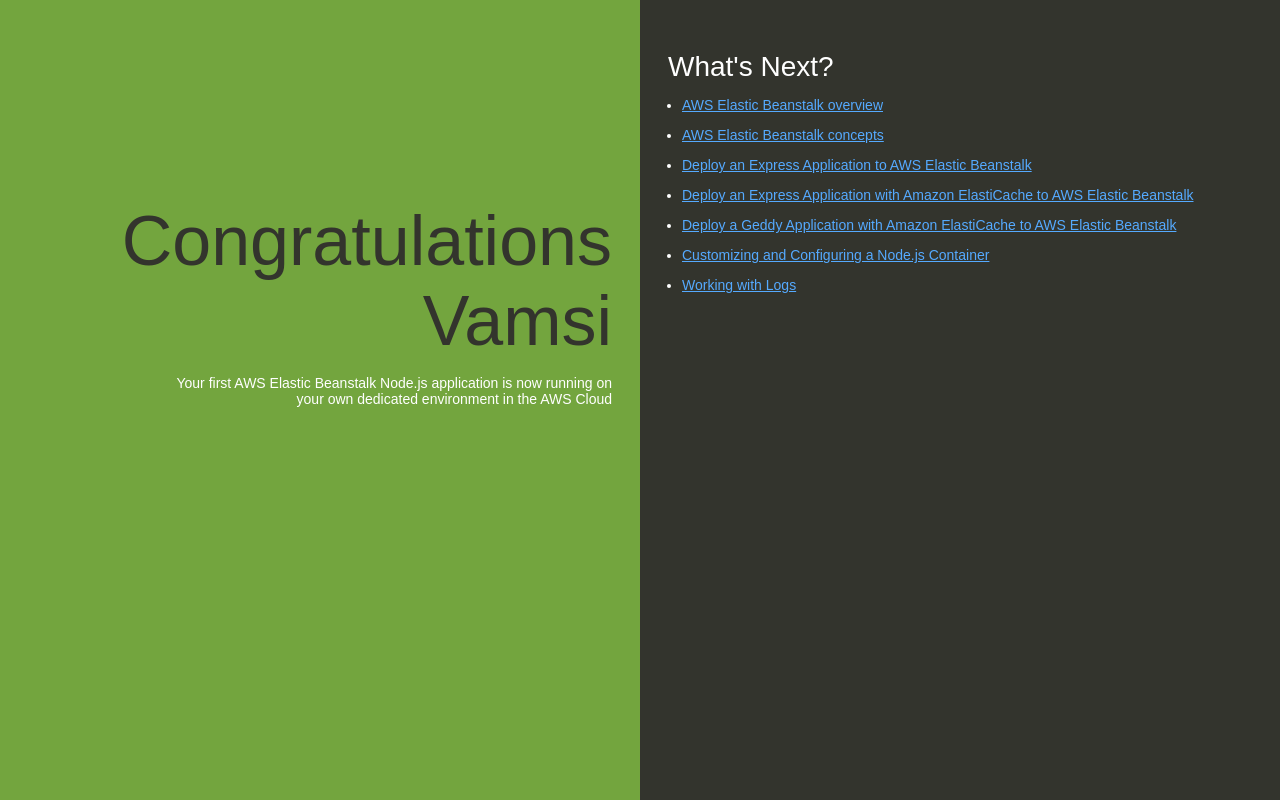
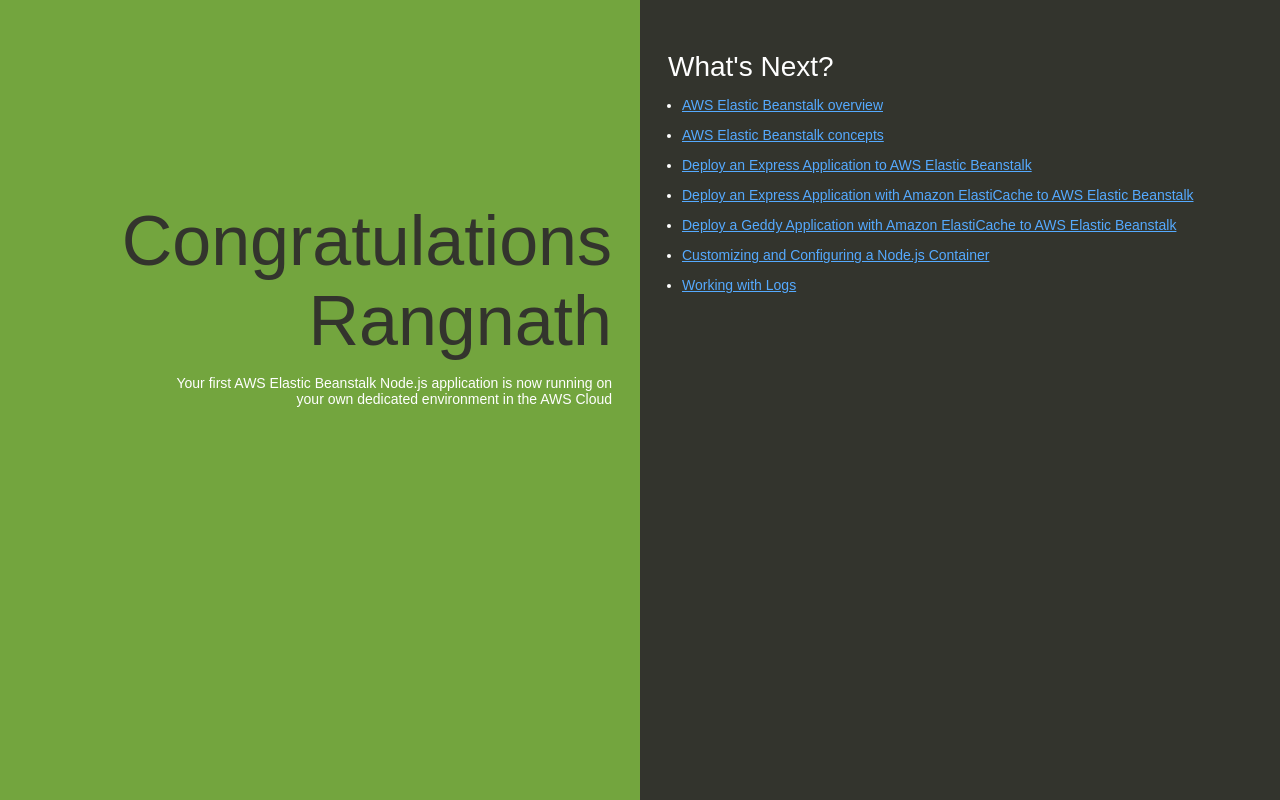
Before and after one commit to ranganath111/beanstalk-sample, a website: page index.html in a window 1280 px wide. Drawn offline with Linux system fonts and the light colour scheme.

Commit message:
Changing the index file by adding new names in the index file

```diff
--- a/index.html
+++ b/index.html
@@ -74,7 +74,7 @@
   </head>
   <body>
     <div class="textColumn">
-      <h1>Congratulations Vamsi</h1>
+      <h1>Congratulations Rangnath</h1>
       <p>Your first AWS Elastic Beanstalk Node.js application is now running on your own dedicated environment in the AWS Cloud</p>
     </div>
     <div class="linksColumn">
```
